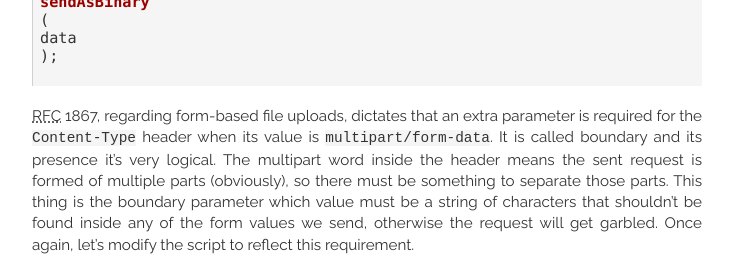
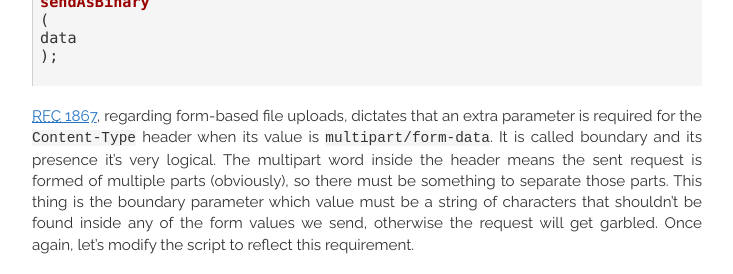
Before and after one commit to igstan/igstan.ro, a Jekyll site: the page built from _posts/2009-01-11-ajax-file-upload-with-pure-javascript.md, in a window 1280 px wide and 900 px high, scrolled down 19215 px. Shown: the part 153-427 px from the top of the window, without its empty margins (273-1006 px from the left). Built offline with Jekyll 4.4.1, drawn with Linux system fonts in a browser that asks for light colours; some web fonts are replaced; Markdown is read by kramdown in place of the engine named in the settings; comment, search, counter and statistics services are not loaded.

Commit message:
Fix formatting in the Ajax upload post

````diff
--- a/_posts/2009-01-11-ajax-file-upload-with-pure-javascript.md
+++ b/_posts/2009-01-11-ajax-file-upload-with-pure-javascript.md
@@ -102,7 +102,7 @@
 script. You may want to download [Firebug][2] in order to get a thorough
 understanding of the following exploration. Here's the code that we'll use:
 
-~~~html
+```html
 <!DOCTYPE html>
 
 <html>
@@ -128,13 +128,13 @@
 
 </body>
 </html>
-~~~
+```
 
 The `fileName` property gives us the name of the picked up file, but not the
 absolute path on the filesystem, just the basename. Modify the above source code
 above so that the JavaScript part now becomes:
 
-~~~js
+```js
 var upload = function() {
     var photo = document.getElementById("photo");
     // the file is the first element in the files property
@@ -145,7 +145,7 @@
 
     return false;
 };
-~~~
+```
 
 The `getAsBinary()` method will read the contents of the file and return them in
 binary representation. If you select a binary file, an image for example, you
@@ -158,7 +158,7 @@
 encoding parameter it's not really optional. You still have to pass some value.
 An empty string will do it just fine:
 
-~~~js
+```js
 var upload = function() {
     var photo = document.getElementById("photo");
     // the file is the first element in the files property
@@ -173,7 +173,7 @@
 
     return false;
 };
-~~~
+```
 
 Finally, the `getAsDataURL()` method, a very interesting and very useful one,
 will return the file contents in a format ideally suited for, let's say, the src
@@ -181,7 +181,7 @@
 now, so let's add a `IMG` tag to the <abbr title="HyperText Markup Language">HTML</abbr>
 source and the appropriate JavaScript code to make this work:
 
-~~~html
+```html
 <!DOCTYPE html>
 
 <html>
@@ -219,7 +219,7 @@
 
 </body>
 </html>
-~~~
+```
 
 More information about the new <abbr title="Application Programming Interface">API</abbr>
 can be found on their dedicated pages on Mozilla Developer Center:
@@ -268,7 +268,7 @@
 write a little JavaScript skeleton, that we'll use when assembling together all
 the pieces of the application:
 
-~~~js
+```js
 send: function () {
     var boundary = this.generateBoundary();
     var xhr = new XMLHttpRequest;
@@ -292,7 +292,7 @@
     // finally send the request as binary data
     xhr.sendAsBinary(data);
 }
-~~~
+```
 
 As you see, there's an undefined variable in the above snippet, data, which
 remains to be defined after we review the mechanism behind files upload over
@@ -314,12 +314,12 @@
 values as elements inside the `$_POST` array. Under these circumstances we can
 write the PHP script to test that our JavaScript client is performing well:
 
-~~~php
+```php
 <?php
 
 print_r($_FILES);
 print_r($_POST);
-~~~
+```
 
 That's all we need on the server. Although simple this we'll give us valuable
 feedback about the sent data. The PHP script should list our uploaded files
@@ -348,7 +348,7 @@
 client is what we should do. Let's modify the earlier script so that it sends
 such a `multipart/form-data` header:
 
-~~~js
+```js
 var xhr = new XMLHttpRequest;
 xhr.onreadystatechange = function() {
     if (xhr.readyState === 4) {
@@ -357,9 +357,9 @@
 };
 xhr.setRequestHeader("Content-Type", "multipart/form-data");
 xhr.sendAsBinary(data);
-~~~
+```
 
-<abbr title="Request for Comments">RFC</abbr> 1867, regarding form-based file
+[<abbr title="Request for Comments">RFC</abbr> 1867][5], regarding form-based file
 uploads, dictates that an extra parameter is required for the `Content-Type`
 header when its value is `multipart/form-data`. It is called boundary and its
 presence it's very logical. The multipart word inside the header means the sent
@@ -369,7 +369,7 @@
 send, otherwise the request will get garbled. Once again, let's modify the script
 to reflect this requirement.
 
-~~~js
+```js
 var xhr = new XMLHttpRequest;
 xhr.onreadystatechange = function() {
     if (xhr.readyState === 4) {
@@ -386,7 +386,7 @@
 var contentType = "multipart/form-data; boundary=" + boundary;
 xhr.setRequestHeader("Content-Type", contentType);
 xhr.sendAsBinary(data);
-~~~
+```
 
 Next, let's talk about the structure of the parts comprised in the request. Each
 of these is like a little request on its own. Each has its own headers structure
@@ -427,7 +427,7 @@
 Finally I'll give you a final example with both the <abbr title="HyperText Markup Language">HTML</abbr>
 markup of the form as well as a fictional request from that form:
 
-~~~html
+```html
 <form action="upload.php" method="post" enctype="multipart/form-data">
   <fieldset>
     <legend>Upload photo</legend>
@@ -442,7 +442,7 @@
     <input type="submit" value="Upload">
   </fieldset>
 </form>
-~~~
+```
 
 The issued request could be:
 
@@ -473,7 +473,7 @@
 uploader, which we're going to implement as an object. Here's the basic structure
 of the constructor and its prototype:
 
-~~~js
+```js
 /**
  * @param DOMNode form
  */
@@ -513,7 +513,7 @@
      */
     send : function() {}
 };
-~~~
+```
 
 In case you didn't understand the `elements()` construct, this is called a getter
 and is supported by the latest versions of Firefox, Opera, Safari and Chrome.
@@ -523,7 +523,7 @@
 We should fill the above methods, so let's start with the `send()` method because
 we already wrote much of it in a previous sections of the tutorial:
 
-~~~js
+```js
 /**
  * @return null
  */
@@ -550,7 +550,7 @@
     // finally send the request as binary data
     xhr.sendAsBinary(data);
 }
-~~~
+```
 
 In addition to what we had earlier we have now introduced an iteration that allows
 us to send additional headers without modifying the prototype itself. We have also
@@ -560,7 +560,7 @@
 <abbr title="HyperText Transfer Protocol">HTTP</abbr> compliant request for file
 uploads. Here's its source:
 
-~~~js
+```js
 /**
  * @param Array elements
  * @param String boundary
@@ -628,7 +628,7 @@
 
     return request;
 }
-~~~
+```
 
 Although it looks complex, it has a fair amount of comments so that you won't
 have hard times understanding what it does. It simply iterates over an array of
@@ -639,7 +639,7 @@
 
 Here follows the source of the `elements()` getter, used in `send()`:
 
-~~~js
+```js
 /**
  * @return Array
  */
@@ -660,7 +660,7 @@
 
     return fields;
 }
-~~~
+```
 
 The snippet above grabs all the `INPUT` and `SELECT` elements inside the `FORM`
 element associated with the `Uploader` object. These elements are eventually
@@ -674,14 +674,14 @@
 which must return a string unique in the body of our request. For our simple
 example though, the method below should be just fine:
 
-~~~js
+```js
 /**
  * @return String
  */
 generateBoundary: function() {
     return "AJAX-----------------------" + (new Date).getTime();
 }
-~~~
+```
 
 The code inside is building a string based on the current timestamp to which some
 other characters are prepended. I'm using the uppercased word "AJAX" and some dashes,
@@ -692,10 +692,10 @@
 Finally, the headers property of our object remains like it was in the skeleton.
 It is there so that you can append additional headers to the request, for example:
 
-~~~js
+```js
 var upl = new Uploader(form);
 upl.headers["X-Requested-With"] = "XMLHttpRequest";
-~~~
+```
 
 Save the source of the Uploader object in a file called "uploader.js", we'll use
 it in a few moments.
@@ -707,7 +707,7 @@
 source and save it inside a file called "index.html". Aside the markup, the code
 below introduces some event listeners for the "Upload" and "Preview" button:
 
-~~~html
+```html
 <!DOCTYPE html>
 
 <html>
@@ -763,17 +763,17 @@
 
 </body>
 </html>
-~~~
+```
 
 Now create another file, save it as upload.php, and write inside it the code we
 presented in the server-side section of the tutorial:
 
-~~~php
+```php
 <?php
 
 print_r($_FILES);
 print_r($_POST);
-~~~
+```
 
 That's all. You may now test the application, which will hopefully work from the
 first run. Don't forget to install Firebug to inspect what's happening behind the
````
